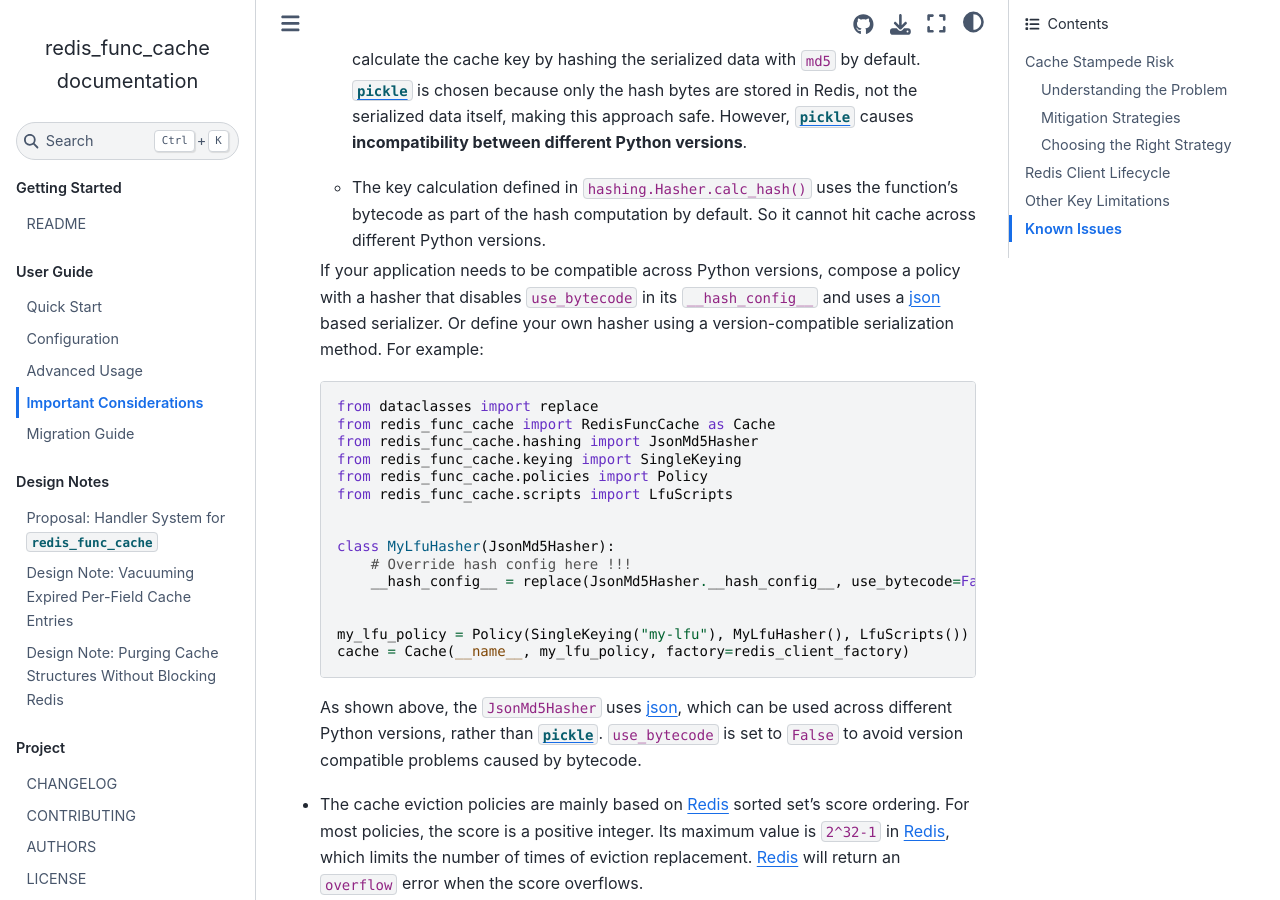
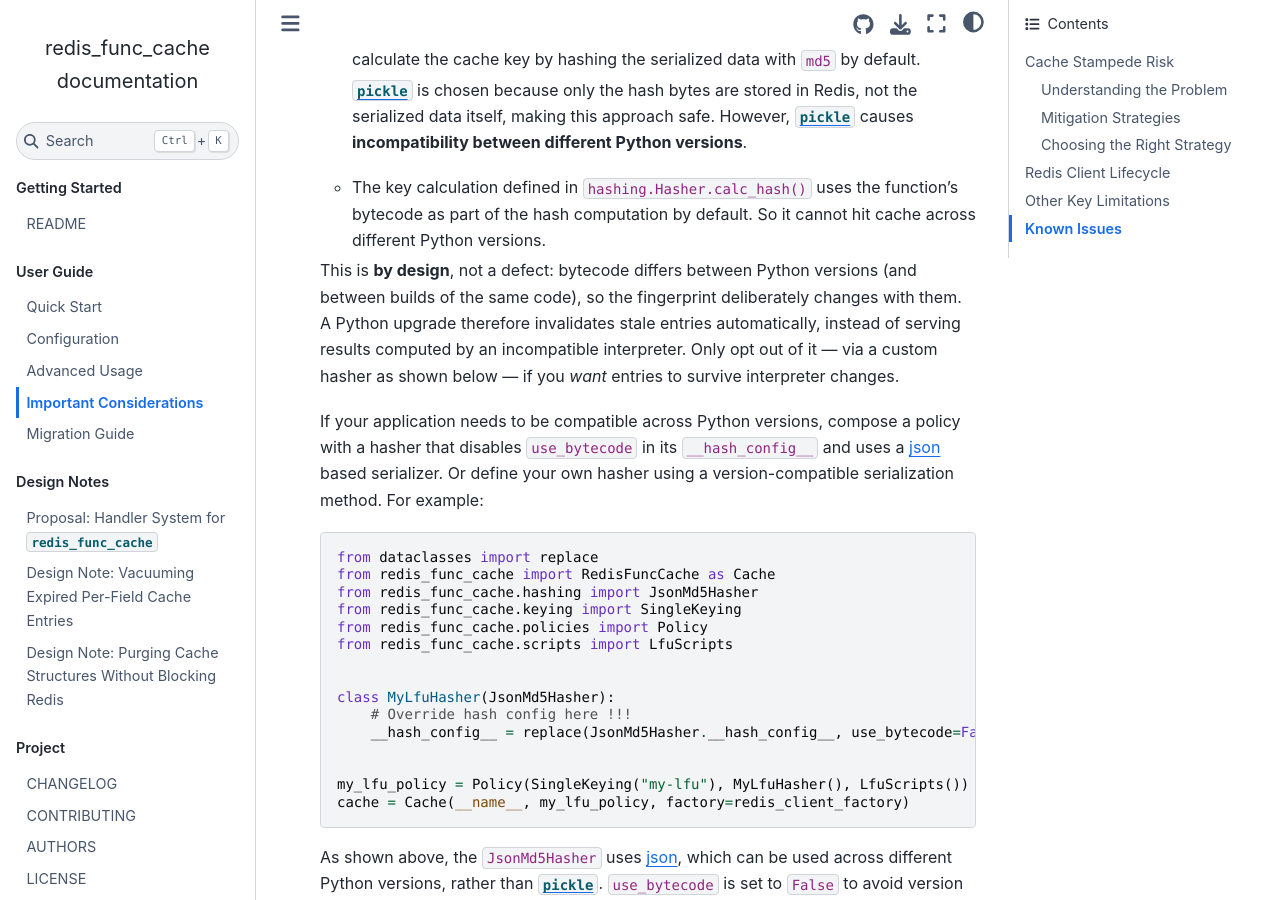
Before and after one commit to tanbro/redis_func_cache, a Sphinx documentation site: the page built from docs/usage/considerations.md, in a window 1280 px wide and 900 px high, scrolled down 4853 px. Built offline with Sphinx 7.4.7 and the Sphinx Book theme 1.1.4, drawn with Linux system fonts in a browser that asks for light colours; pages that are not in the unit, such as notebooks, are missing from menus.

Commit message:
docs: state that cross-Python-version key invalidation is by design

````diff
--- a/docs/usage/considerations.md
+++ b/docs/usage/considerations.md
@@ -162,6 +162,8 @@
 
   - The key calculation defined in `hashing.Hasher.calc_hash()` uses the function's bytecode as part of the hash computation by default. So it cannot hit cache across different Python versions.
 
+  This is **by design**, not a defect: bytecode differs between Python versions (and between builds of the same code), so the fingerprint deliberately changes with them. A Python upgrade therefore invalidates stale entries automatically, instead of serving results computed by an incompatible interpreter. Only opt out of it — via a custom hasher as shown below — if you *want* entries to survive interpreter changes.
+
   If your application needs to be compatible across Python versions, compose a policy with a hasher that disables `use_bytecode` in its `__hash_config__` and uses a [json][] based serializer. Or define your own hasher using a version-compatible serialization method. For example:
 
   ```python
````
